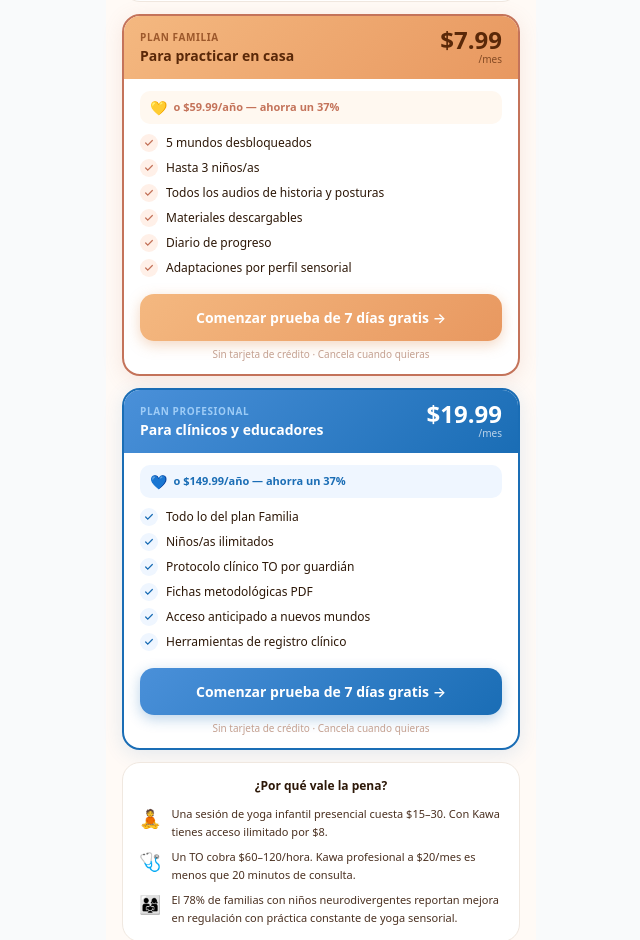
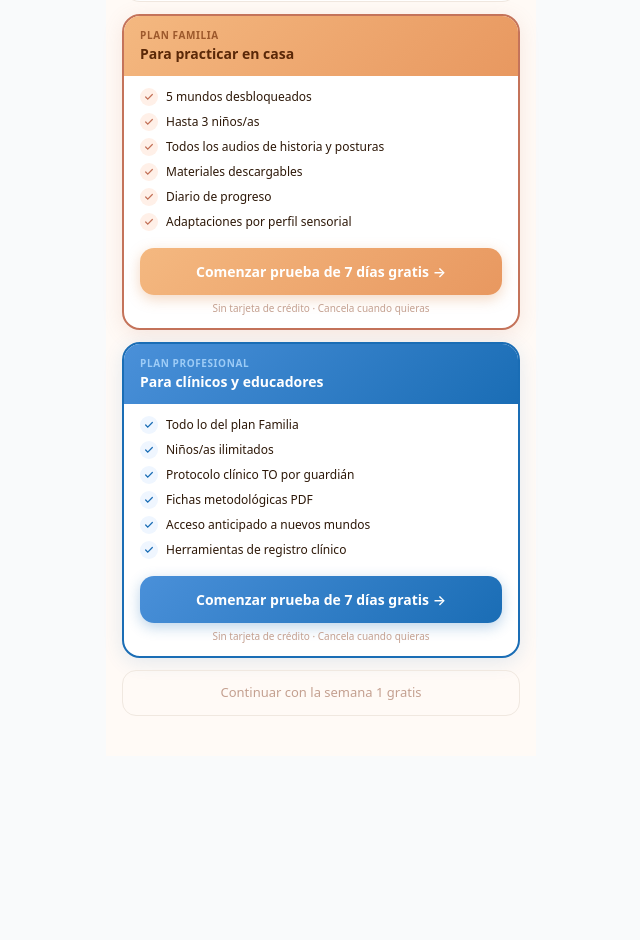
Before and after one commit to kawayogakids420/kawa-app, a Next.js app: page /membresia in a window 1280 px wide. Shown: the part 398-1338 px from the top of the page, without its empty margins (319-959 px from the left). After the commit the page ends 1154 px from the top, so only its background shows below. Built offline with nearby package versions, Linux system fonts and the light colour scheme.

Commit message:
fix: eliminar precios y comparacion de pantalla membresia

```diff
--- a/src/app/membresia/page.tsx
+++ b/src/app/membresia/page.tsx
@@ -108,16 +108,10 @@ function MembresiaContent() {
               <p style={{ fontSize:10, color:'rgba(120,50,10,0.7)', margin:0, textTransform:'uppercase', letterSpacing:'0.06em', fontWeight:600 }}>Plan Familia</p>
               <p style={{ fontSize:14, fontWeight:600, color:'#5A2808', margin:0 }}>Para practicar en casa</p>
             </div>
-            <div style={{ textAlign:'right' }}>
-              <p style={{ fontSize:24, fontWeight:700, color:'#5A2808', margin:0, lineHeight:1 }}>$7.99</p>
-              <p style={{ fontSize:10, color:'rgba(90,40,8,0.7)', margin:0 }}>/mes</p>
-            </div>
+
           </div>
           <div style={{ padding:'12px 16px' }}>
-            <div style={{ display:'flex', alignItems:'center', gap:6, marginBottom:10, padding:'6px 10px', background:'#FFF8F0', borderRadius:10 }}>
-              <span style={{ fontSize:14 }}>💛</span>
-              <p style={{ fontSize:11, color:'#C4735A', fontWeight:600, margin:0 }}>o $59.99/año — ahorra un 37%</p>
-            </div>
+
             {FAMILIA_FEATURES.map((f, i) => (
               <div key={i} style={{ display:'flex', alignItems:'center', gap:8, marginBottom:7 }}>
                 <div style={{ width:18, height:18, borderRadius:'50%', background:'#FFF0E8', display:'flex', alignItems:'center', justifyContent:'center', flexShrink:0 }}>
@@ -140,16 +134,10 @@ function MembresiaContent() {
               <p style={{ fontSize:10, color:'rgba(180,220,255,0.8)', margin:0, textTransform:'uppercase', letterSpacing:'0.06em', fontWeight:600 }}>Plan Profesional</p>
               <p style={{ fontSize:14, fontWeight:600, color:'white', margin:0 }}>Para clínicos y educadores</p>
             </div>
-            <div style={{ textAlign:'right' }}>
-              <p style={{ fontSize:24, fontWeight:700, color:'white', margin:0, lineHeight:1 }}>$19.99</p>
-              <p style={{ fontSize:10, color:'rgba(255,255,255,0.7)', margin:0 }}>/mes</p>
-            </div>
+
           </div>
           <div style={{ padding:'12px 16px' }}>
-            <div style={{ display:'flex', alignItems:'center', gap:6, marginBottom:10, padding:'6px 10px', background:'#EFF6FF', borderRadius:10 }}>
-              <span style={{ fontSize:14 }}>💙</span>
-              <p style={{ fontSize:11, color:'#1A6DB5', fontWeight:600, margin:0 }}>o $149.99/año — ahorra un 37%</p>
-            </div>
+
             {PRO_FEATURES.map((f, i) => (
               <div key={i} style={{ display:'flex', alignItems:'center', gap:8, marginBottom:7 }}>
                 <div style={{ width:18, height:18, borderRadius:'50%', background:'#EFF6FF', display:'flex', alignItems:'center', justifyContent:'center', flexShrink:0 }}>
@@ -165,22 +153,7 @@ function MembresiaContent() {
           </div>
         </div>
 
-        {/* Comparación */}
-        <div style={{ background:'white', borderRadius:18, padding:'14px 16px', border:'0.5px solid #F0E8E0' }}>
-          <p style={{ fontSize:12, fontWeight:600, color:'#2D1808', margin:'0 0 10px', textAlign:'center' }}>¿Por qué vale la pena?</p>
-          <div style={{ display:'flex', flexDirection:'column', gap:8 }}>
-            {[
-              { icon:'🧘', text:'Una sesión de yoga infantil presencial cuesta $15–30. Con Kawa tienes acceso ilimitado por $8.' },
-              { icon:'🩺', text:'Un TO cobra $60–120/hora. Kawa profesional a $20/mes es menos que 20 minutos de consulta.' },
-              { icon:'👨‍👩‍👧', text:'El 78% de familias con niños neurodivergentes reportan mejora en regulación con práctica constante de yoga sensorial.' },
-            ].map((item, i) => (
-              <div key={i} style={{ display:'flex', gap:10, alignItems:'flex-start' }}>
-                <span style={{ fontSize:18, flexShrink:0 }}>{item.icon}</span>
-                <p style={{ fontSize:11, color:'#4A3020', margin:0, lineHeight:1.6 }}>{item.text}</p>
-              </div>
-            ))}
-          </div>
-        </div>
+
 
         {/* Volver al home si viene de fuera */}
         {!fromWeek1 && (
```
